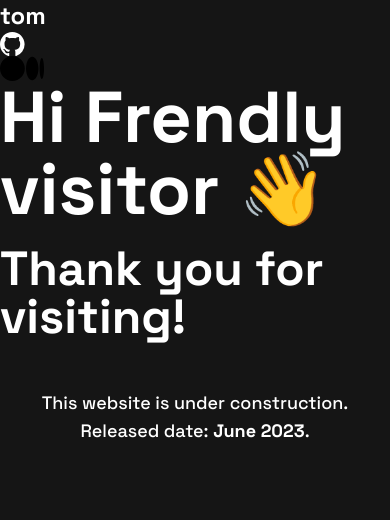
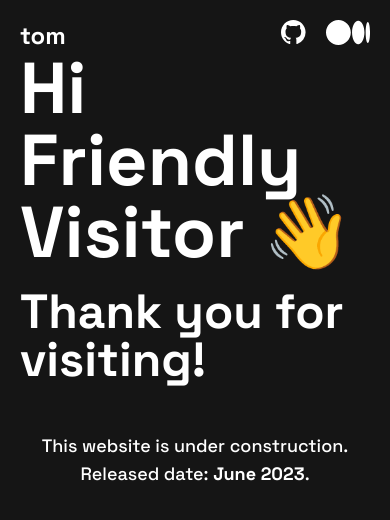
Before and after one commit to tdimnet/tdimnet.github.io, a React (Vite) app: page / in a window 390 px wide. Shown: the top 520 px of the page. Built offline with nearby package versions, Linux system fonts and the light colour scheme.

Commit message:
Playing with layout:
- Adding padding on mobile.
- Make the Medium icon white.
- Centering the layout

```diff
--- a/src/components/Header/index.tsx
+++ b/src/components/Header/index.tsx
@@ -4,9 +4,9 @@ import MediumIcon from "../../icons/Medium";
 
 function Component() {
   return (
-    <header>
+    <header className="flex">
       <Heading css="text-white" content="tom" as="h3" />
-      <GithubIcon />
+      <GithubIcon css="ml-auto mr-5" />
       <MediumIcon />
     </header>
   );
--- a/src/icons/Github/index.tsx
+++ b/src/icons/Github/index.tsx
@@ -1,6 +1,6 @@
-function Icon() {
+function Icon({ css } : { css: string }) {
   return (
-    <svg xmlns="http://www.w3.org/2000/svg" width="25" height="24">
+    <svg className={css} xmlns="http://www.w3.org/2000/svg" width="25" height="24">
       <path
         fill="#FFF"
         fillRule="evenodd"
--- a/src/icons/Medium/index.tsx
+++ b/src/icons/Medium/index.tsx
@@ -3,7 +3,10 @@ function Icon() {
     <svg viewBox="0 0 1043.63 592.71" height="25">
       <g>
         <g>
-          <path d="M588.67 296.36c0 163.67-131.78 296.35-294.33 296.35S0 460 0 296.36 131.78 0 294.34 0s294.33 132.69 294.33 296.36M911.56 296.36c0 154.06-65.89 279-147.17 279s-147.17-124.94-147.17-279 65.88-279 147.16-279 147.17 124.9 147.17 279M1043.63 296.36c0 138-23.17 249.94-51.76 249.94s-51.75-111.91-51.75-249.94 23.17-249.94 51.75-249.94 51.76 111.9 51.76 249.94"></path>
+          <path
+            fill="#FFF"
+            fillRule="evenodd"
+            d="M588.67 296.36c0 163.67-131.78 296.35-294.33 296.35S0 460 0 296.36 131.78 0 294.34 0s294.33 132.69 294.33 296.36M911.56 296.36c0 154.06-65.89 279-147.17 279s-147.17-124.94-147.17-279 65.88-279 147.16-279 147.17 124.9 147.17 279M1043.63 296.36c0 138-23.17 249.94-51.76 249.94s-51.75-111.91-51.75-249.94 23.17-249.94 51.75-249.94 51.76 111.9 51.76 249.94" />
         </g>
       </g>
     </svg>
--- a/src/pages/Home/index.tsx
+++ b/src/pages/Home/index.tsx
@@ -5,12 +5,12 @@ import Header from "../../components/Header";
 function Page() {
   return (
     <main className="bg-primay h-screen w-screen">
-      <div className="max-w-screen-lg mx-auto">
+      <div className="max-w-screen-lg mx-auto pt-5 px-5 lg:px-0">
         <Header />
-        <section className="flex justify-center items-center flex-col">
+        <section className="flex justify-center items-center flex-col h-5/6">
           <Heading
             css="text-white mb-5"
-            content="Hi Frendly visitor 👋"
+            content="Hi Friendly Visitor 👋"
             as="h1"
           />
           <Heading
```
